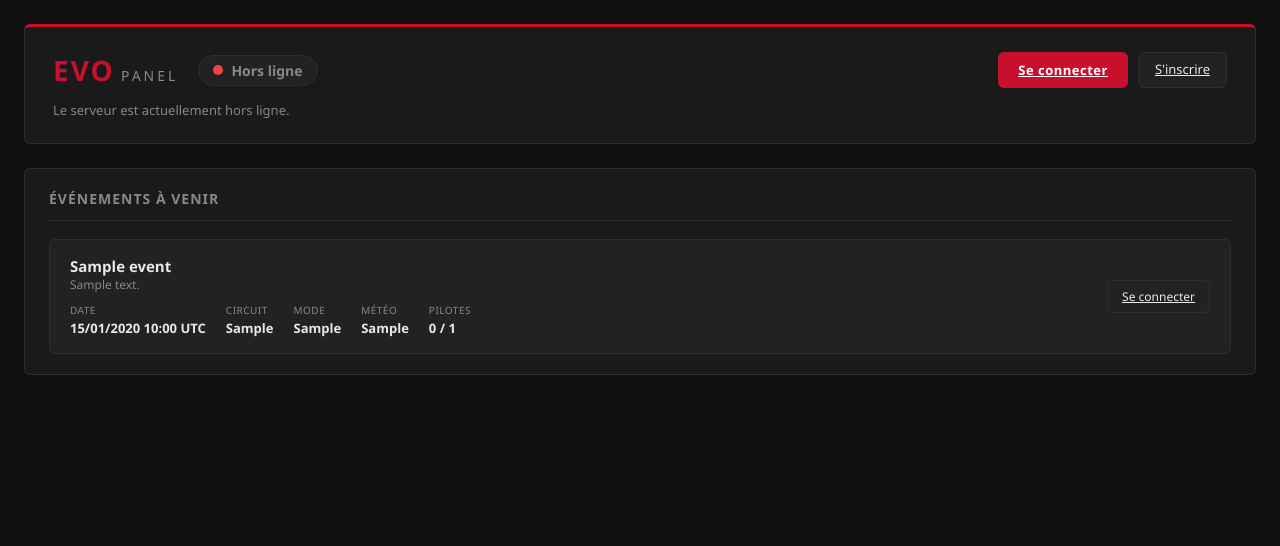
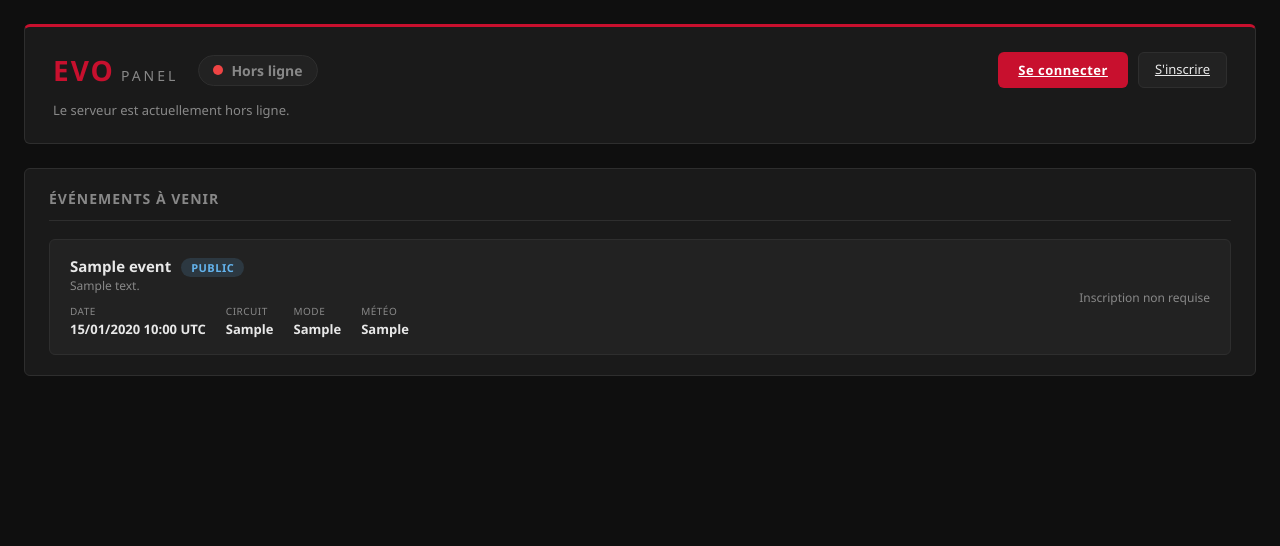
Before and after one commit to Zyphro3D/pannel-ac-evo-server, a Flask app: template app/templates/public.html in a window 1280 px wide. Shown: the part 56-602 px from the top of the page. Run offline with Flask 3, Linux system fonts and the light colour scheme; tables that the repository leaves empty hold one stand-in row (values such as "Sample post"); the template is opened without the code that fills it: values that come from a table or form of the project are taken from there, most other values are stand-ins (such as "Sample title", 1, 10 or a date in 2020); parts of the project's set-up code (start-up, migrations or seed data) failed here and were passed over.

Commit message:
feat: add public/private event toggle
Public events display circuit/date info but require no registration.
Private events behave as before (inscription required).
Badge color-coded (blue=public, purple=private) shown on all event cards.
Pilot dashboard excludes public events from the available-to-register list.
Includes new i18n strings and recompiled .mo files.

Co-Authored-By: Claude Sonnet 4.6 <noreply@anthropic.com>

```diff
--- a/app/__init__.py
+++ b/app/__init__.py
@@ -31,6 +31,7 @@ def _migrate_db(db):
         ("event",  "allowed_cars",        "TEXT    DEFAULT '[]'"),
         ("driver", "reset_token",         "TEXT"),
         ("driver", "reset_token_expires", "DATETIME"),
+        ("event",  "is_public",           "INTEGER DEFAULT 0"),
         ("event",  "auto_launch",          "INTEGER DEFAULT 0"),
         ("event",  "launched",            "INTEGER DEFAULT 0"),
         ("event",  "discord_notified",    "INTEGER DEFAULT 0"),
--- a/app/models.py
+++ b/app/models.py
@@ -95,6 +95,7 @@ class Event(db.Model):
     password        = db.Column(db.String(50),  default="")      # mot de passe course privée
     notify_before   = db.Column(db.Integer,     default=60)      # minutes avant le départ
     status          = db.Column(db.String(20),  default="draft") # draft/published/finished
+    is_public         = db.Column(db.Boolean,     default=False)   # pas d'inscription requise
     email_sent        = db.Column(db.Boolean,     default=False)   # emails pré-événement envoyés
     discord_notified  = db.Column(db.Boolean,     default=False)   # notif Discord 30min envoyée
     auto_launch       = db.Column(db.Boolean,     default=False)   # lancer le serveur automatiquement
--- a/app/routes/events_admin.py
+++ b/app/routes/events_admin.py
@@ -49,6 +49,8 @@ def _event_from_form(event, form):
     event.race_minutes       = _total_min("race_h",       "race_m",       60)
     # Voitures autorisées (multi-valeur)
     event.allowed_cars = json.dumps(form.getlist("allowed_cars"))
+    # Visibilité
+    event.is_public   = form.get("is_public") == "1"
     # Lancement automatique
     event.auto_launch  = form.get("auto_launch") == "1"
     return event
--- a/app/routes/public.py
+++ b/app/routes/public.py
@@ -105,7 +105,7 @@ def pilot_dashboard():
 
     registered_ids = {r.event_id for r in regs}
     q = (Event.query
-         .filter_by(status="published")
+         .filter_by(status="published", is_public=False)
          .filter(Event.date >= _now_utc()))
     if registered_ids:
         q = q.filter(Event.id.notin_(registered_ids))
--- a/app/static/css/main.css
+++ b/app/static/css/main.css
@@ -796,6 +796,8 @@ body {
 .badge-pending   { background: rgba(217,119,6,0.15);  color: #d97706; }
 .badge-confirmed { background: rgba(34,197,94,0.15);  color: var(--green); }
 .badge-rejected  { background: rgba(239,68,68,0.15);  color: var(--red); }
+.badge-public    { background: rgba(99,179,237,0.15); color: #63b3ed; }
+.badge-private   { background: rgba(167,139,250,0.15); color: #a78bfa; }
 
 /* ── Table actions ── */
 .table-actions { display: flex; gap: 6px; align-items: center; flex-wrap: wrap; }
--- a/app/templates/public.html
+++ b/app/templates/public.html
@@ -104,10 +104,15 @@
   <div class="events-list">
     {% for ev in events %}
     {% set reg = my_regs.get(ev.id) %}
-    <div class="event-card {% if ev.is_full and not reg %}event-full{% endif %}">
+    <div class="event-card {% if not ev.is_public and ev.is_full and not reg %}event-full{% endif %}">
       <div class="event-card-main">
         <div>
-          <div class="event-card-title">{{ ev.title }}</div>
+          <div class="event-card-title">
+            {{ ev.title }}
+            <span class="badge {% if ev.is_public %}badge-public{% else %}badge-private{% endif %}" style="font-size:11px;margin-left:6px;vertical-align:middle">
+              {% if ev.is_public %}{{ _('Public') }}{% else %}{{ _('Privé') }}{% endif %}
+            </span>
+          </div>
           {% if ev.description %}
           <div class="event-card-desc">{{ ev.description }}</div>
           {% endif %}
@@ -129,15 +134,19 @@
             <span class="meta-label">{{ _('Météo') }}</span>
             <span class="meta-value">{{ ev.weather_display }}</span>
           </div>
+          {% if not ev.is_public %}
           <div class="meta-item">
             <span class="meta-label">{{ _('Pilotes') }}</span>
             <span class="meta-value">{{ ev.confirmed_count }} / {{ ev.max_drivers }}</span>
           </div>
+          {% endif %}
         </div>
       </div>
 
       <div class="event-card-action">
-        {% if current_user.is_authenticated and current_user.is_pilot %}
+        {% if ev.is_public %}
+          <span class="text-muted" style="font-size:12px">{{ _('Inscription non requise') }}</span>
+        {% elif current_user.is_authenticated and current_user.is_pilot %}
           {% if reg %}
             <span class="badge badge-{{ reg.status }}">
               {% if reg.status == 'pending' %}{{ _('En attente') }}
```
Also changed, not shown: app/templates/event_form.html (+10 -0 lines), translations/de/LC_MESSAGES/messages.po, translations/en/LC_MESSAGES/messages.po, translations/es/LC_MESSAGES/messages.po, translations/fr/LC_MESSAGES/messages.po, translations/it/LC_MESSAGES/messages.po, 5 other files.
